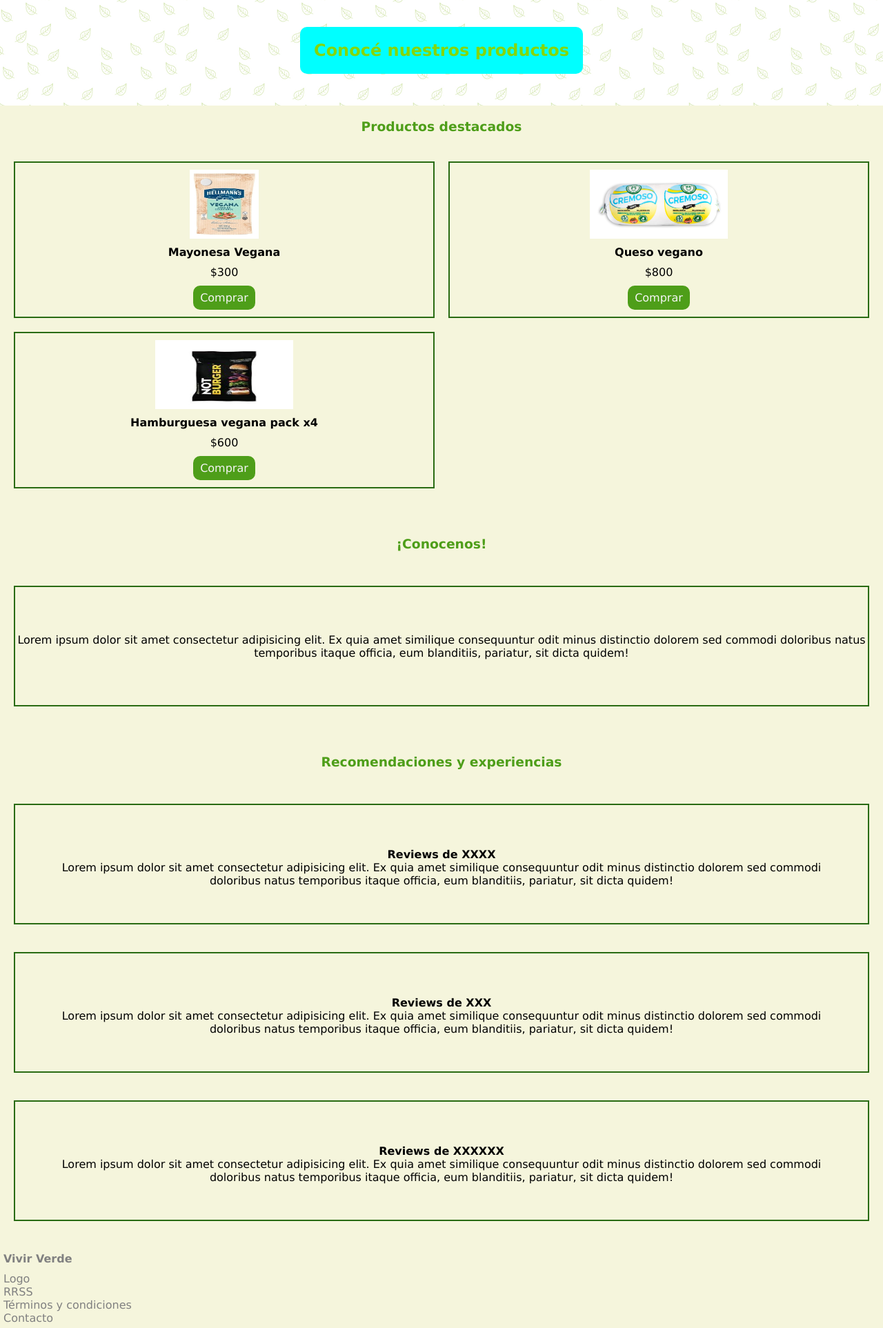
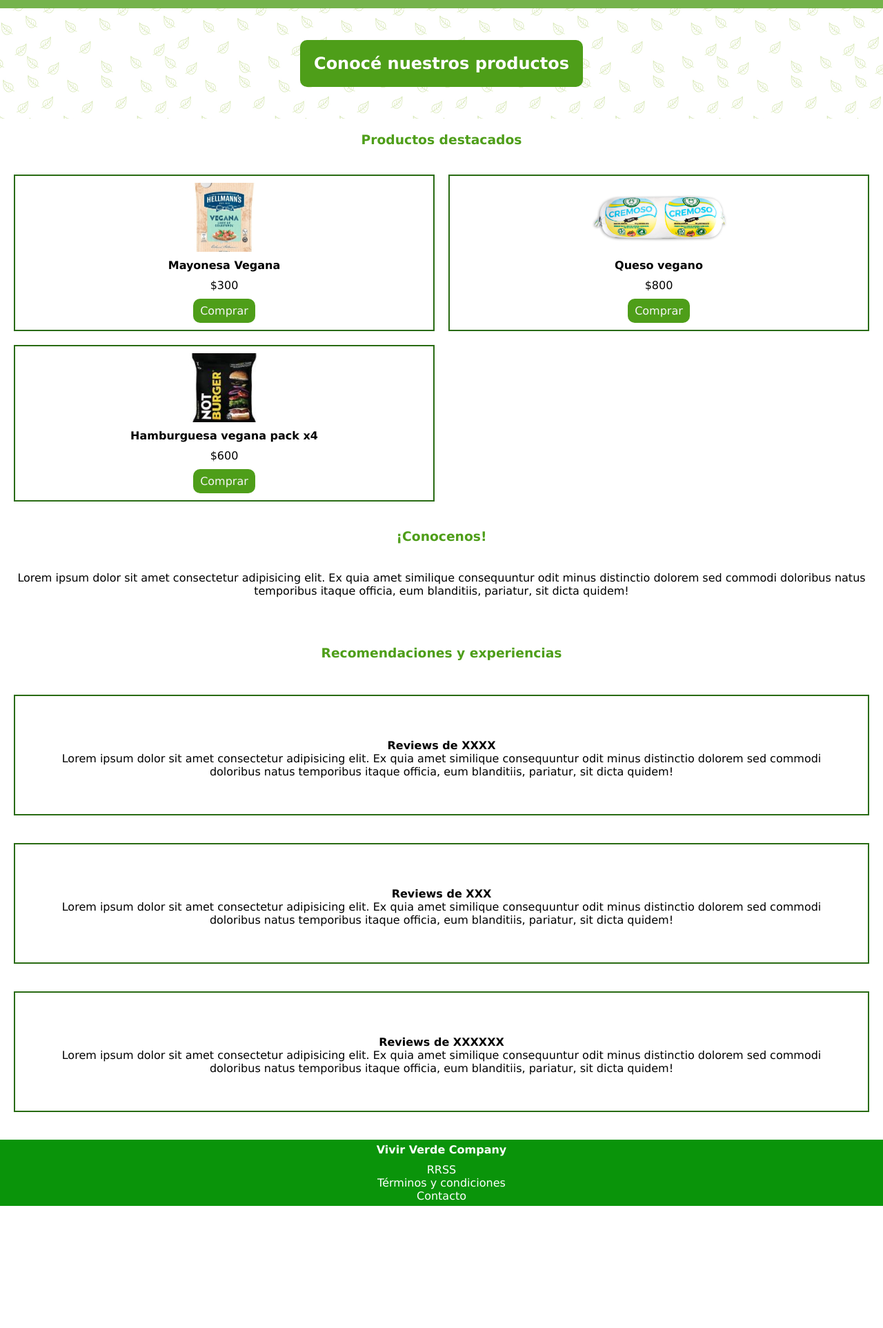
Before and after one commit to vgobbi001/Proyecto-Git-ValeriaGobbi, a plain HTML site: page html/index.html in a window 1280 px wide. Shown: the part 105-2030 px from the top of the page at 69% size. After the commit the page ends 1853 px from the top, so only its background shows below. Drawn offline with Linux system fonts and the light colour scheme.

Commit message:
modificaciones en footer y pagina nosotros

```diff
--- a/css/style.css
+++ b/css/style.css
@@ -23,6 +23,8 @@
 header {
     background-color: rgba(78, 158, 25, 0.777);
     padding: 20px;
+    display: flex;
+    flex-direction: column;
     align-items: center;
     color: rgb(233, 239, 233);
 }
@@ -99,22 +101,31 @@
 }
 
 @media (min-width: 768px) {
-    .portada h2 { background-color: aqua;}
+    .portada h2 { background-color: rgb(78, 158, 25);
+        color: white
+        ;
 
-    body {
-        background-color: beige;
     }
+
+
 }
 
-/*-----------PRODUCTOS DESTACADOS GALERIA---------------*/
+/*-----------PRODUCTOS DESTACADOS GALERIA DEL HOME---------------*/
 
 .grilla-productos-destacados {
 
-    display: flex;
-    flex-direction: column;
+    display: grid;
+    grid-template-columns: repeat(1, 1fr);
+    grid-template-rows: repeat(1, 1fr);
+    grid-row-gap: 20px;
+    justify-items: center;
+
+
+    justify-content: center;
     align-items: center;
     align-content: center;
     gap: 20px;
+
 
 }
 
@@ -127,39 +138,40 @@
 .tarjeta-producto img   {
     width: 50;
     height: 45%;
-    object-fit: fill;
+    object-fit: cover;
 
 }
 
 .tarjeta-producto-hellmanns img {
     width: 80px;
-    height: 130px;
-    object-fit: fill;
+    height: 120px;
+    object-fit: cover;
 }
 
 .tarjeta-producto-hellmanns {
     display: flex;
     flex-direction: column;
     border: 2px solid rgb(41, 107, 19);
-    height: 300px;
-    width: 400px;
+    height: 100%;
+    width: 80%;
+
 
     text-align: center;
     align-items: center;
     align-content: center;
     justify-content: center;
     gap: 10px;
+    transform: ;
+
 
 }
-
-
 
 .tarjeta-producto{
     display: flex;
     flex-direction: column;
     border: 2px solid rgb(41, 107, 19);
-    height: 300px;
-    width: 400px;
+    height: 100%;
+    width: 80%;
 
     text-align: center;
     justify-content: center;
@@ -219,39 +231,43 @@
     }
 }
 
-/*----------------- conocenos-----------------*/
+/* -----------------CONOCENOS y NOSOTROS DEL HOME------------ */
 
-.conocenos {
+.conocenostext {
+    display: flex;
+    justify-content: center;
+    text-align: center;
+    padding: 20px;
+}
+
+
+/*--------- PAGINA NOSOTROS----------*/
+
+.bg-verde {
+    background-color: rgb(10, 148, 10);
+}
+
+.footer-index {
     display: flex;
     flex-direction: column;
-    justify-content: center;
-    margin: 20px;
+    align-items: center;
+    text-align: center;
+}
+
+
+
+.nuestro-proposito h3 {
+    color: rgb(78, 158, 25);
 
 
 }
-.conocenostext {
-    display: flex;
-    border: 2px solid rgb(41, 107, 19);
-    height: 175px;
-    text-align: center;
-    justify-content: center;
-    align-items: center;
-    margin-top: 20px;
-    margin-bottom: 20px;
+.nuestra-historia h3 {
+    color: rgb(78, 158, 25);
 
 
 }
 
-
-
-.conocenos h3 {
-    color: rgb(78, 158, 25);
-    padding: 10px;
-
-}
-
-
-/*------------------   recomendaciones experiencias -----------*/
+/*------------------  RECOMENDACIONES Y EXPERIENCIAS PAGINA -----------*/
 
 .recomendaciones-experiencias {
     display: flex;
@@ -282,32 +298,19 @@
 
 
 footer div h4{
-color: grey;
+color: rgb(255, 255, 255);
 padding: 5px;
 
 }
 
 footer div ul {
-    color: grey;
+    color: rgb(255, 255, 255);
     justify-content: space-between;
     padding: 5px;
 
 
 }
 
-/*---------nosotros----------*/
-
-
-.nuestro-proposito h3 {
-    color: rgb(78, 158, 25);
-
-
-}
-.nuestra-historia h3 {
-    color: rgb(78, 158, 25);
-
-
-}
 
 
 /*-------------PRODUCTOS TBD------------*/
--- a/html/index.html
+++ b/html/index.html
@@ -6,6 +6,7 @@
     <meta http-equiv="X-UA-Compatible" content="IE=edge">
     <meta name="viewport" content="width=device-width, initial-scale=1.0">
     <link rel="stylesheet" href="../css/style.css">
+
     <title>Sitio Valeria Gobbi</title>
 </head>
 
@@ -120,17 +121,18 @@
 
     </main>
 
-    <footer>
+    <footer class="bg-verde">
 
-        <div>
-            <h4>Vivir Verde </h4>
-            <ul>
-                <li>Logo </li>
-                <li>RRSS </li>
-                <li>Términos y condiciones</li>
-                <li>Contacto </li>
+
+        <div class= "footer-index" >
+           <h4> Vivir Verde Company </h4>
+           <ul>
+             <li>RRSS </li>
+             <li>Términos y condiciones</li>
+             <li>Contacto </li>
             </ul>
         </div>
+
 
 
     </footer>
```
Also changed, not shown: html/bnosotros.html (+23 -10 lines).
